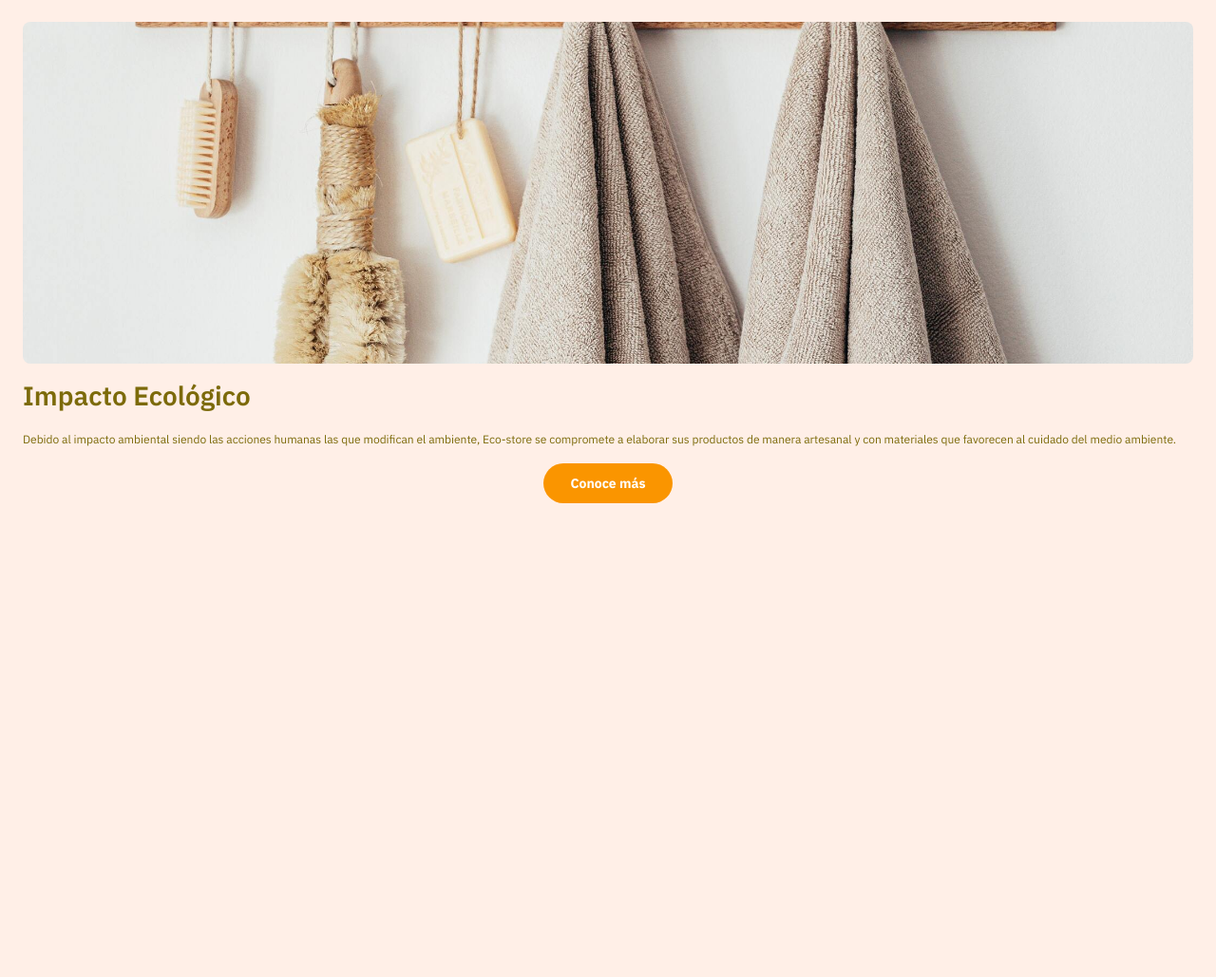
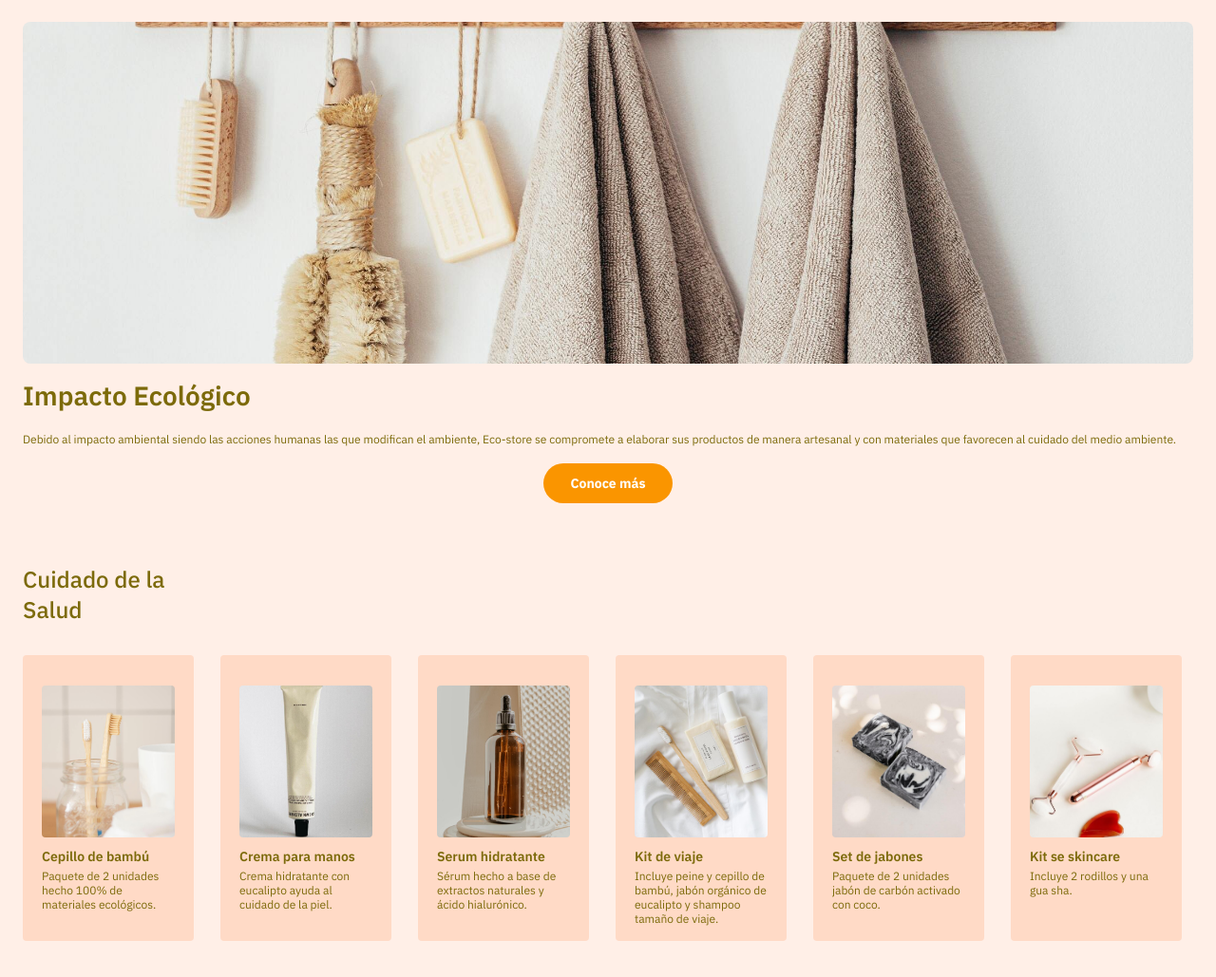
Before and after one commit to SgtGarro/eco-store, a website: page index.html in a window 1280 px wide. Shown: the part 73-1102 px from the top of the page at 95% size. Before the commit the page ends 800 px from the top, so only its background shows below. Drawn offline with Linux system fonts and the light colour scheme.

Commit message:
Structuring & styling health care section

```diff
--- a/index.html
+++ b/index.html
@@ -61,6 +61,61 @@
           </div>
         </div>
       </section>
+      <section class="health-care-section">
+        <div class="container">
+          <h2>Cuidado de la <br />Salud</h2>
+          <div class="product-list">
+            <div class="product-card">
+              <div class="product-img">
+                <img src="./assets/img/products/toothbrush.jpg" alt="" />
+              </div>
+              <h3>Cepillo de bamb&uacute;</h3>
+              <p>Paquete de 2 unidades hecho 100% de materiales ecológicos.</p>
+            </div>
+            <div class="product-card">
+              <div class="product-img">
+                <img src="./assets/img/products/hand-cream.jpeg" alt="" />
+              </div>
+              <h3>Crema para manos</h3>
+              <p>Crema hidratante con eucalipto ayuda al cuidado de la piel.</p>
+            </div>
+            <div class="product-card">
+              <div class="product-img">
+                <img src="./assets/img/products/serum.jpg" alt="" />
+              </div>
+              <h3>Serum hidratante</h3>
+              <p>
+                S&eacute;rum hecho a base de extractos naturales y ácido
+                hialurónico.
+              </p>
+            </div>
+            <div class="product-card">
+              <div class="product-img">
+                <img src="./assets/img/products/organic-kit.jpg" alt="" />
+              </div>
+              <h3>Kit de viaje</h3>
+              <p>
+                Incluye peine y cepillo de bambú, jabón orgánico de eucalipto y
+                shampoo tamaño de viaje.
+              </p>
+            </div>
+            <div class="product-card">
+              <div class="product-img">
+                <img src="./assets/img/products/organic-soap.jpg" alt="" />
+              </div>
+              <h3>Set de jabones</h3>
+              <p>Paquete de 2 unidades jabón de carbón activado con coco.</p>
+            </div>
+            <div class="product-card">
+              <div class="product-img">
+                <img src="./assets/img/products/guasha-kit.jpg" alt="" />
+              </div>
+              <h3>Kit se skincare</h3>
+              <p>Incluye 2 rodillos y una gua sha.</p>
+            </div>
+          </div>
+        </div>
+      </section>
     </main>
   </body>
 </html>
--- a/sass/style.scss
+++ b/sass/style.scss
@@ -122,3 +122,52 @@ section {
     }
   }
 }
+
+///////////////////////////////////
+// HEALTH-CARE SECTION
+///////////////////////////////////
+.health-care-section {
+  padding: 0;
+  margin-bottom: 6.4rem;
+  h2 {
+    padding: 0 2.4rem;
+    font-size: 2.4rem;
+    font-weight: 500;
+    margin-bottom: 3.2rem;
+    color: $primary-text-color;
+  }
+  .product-list {
+    display: flex;
+    padding: 0 2.4rem;
+    gap: 2.8rem;
+    overflow-x: auto;
+  }
+  .product-card {
+    flex: none;
+    width: 18rem;
+    padding: 3.2rem 2rem 1.6rem;
+    height: auto;
+    border-radius: 4px;
+    color: $primary-text-color;
+    background-color: $secondary-color;
+
+    .product-img {
+      img {
+        width: 100%;
+        height: 16rem;
+        object-fit: cover;
+        border-radius: 4px;
+      }
+      margin-bottom: 0.8rem;
+    }
+
+    h3 {
+      font-size: 1.4rem;
+      font-weight: 600;
+      margin-bottom: 0.4rem;
+    }
+    p {
+      font-size: 1.2rem;
+    }
+  }
+}
```
Also changed, not shown: css/style.css, 1 other file.
